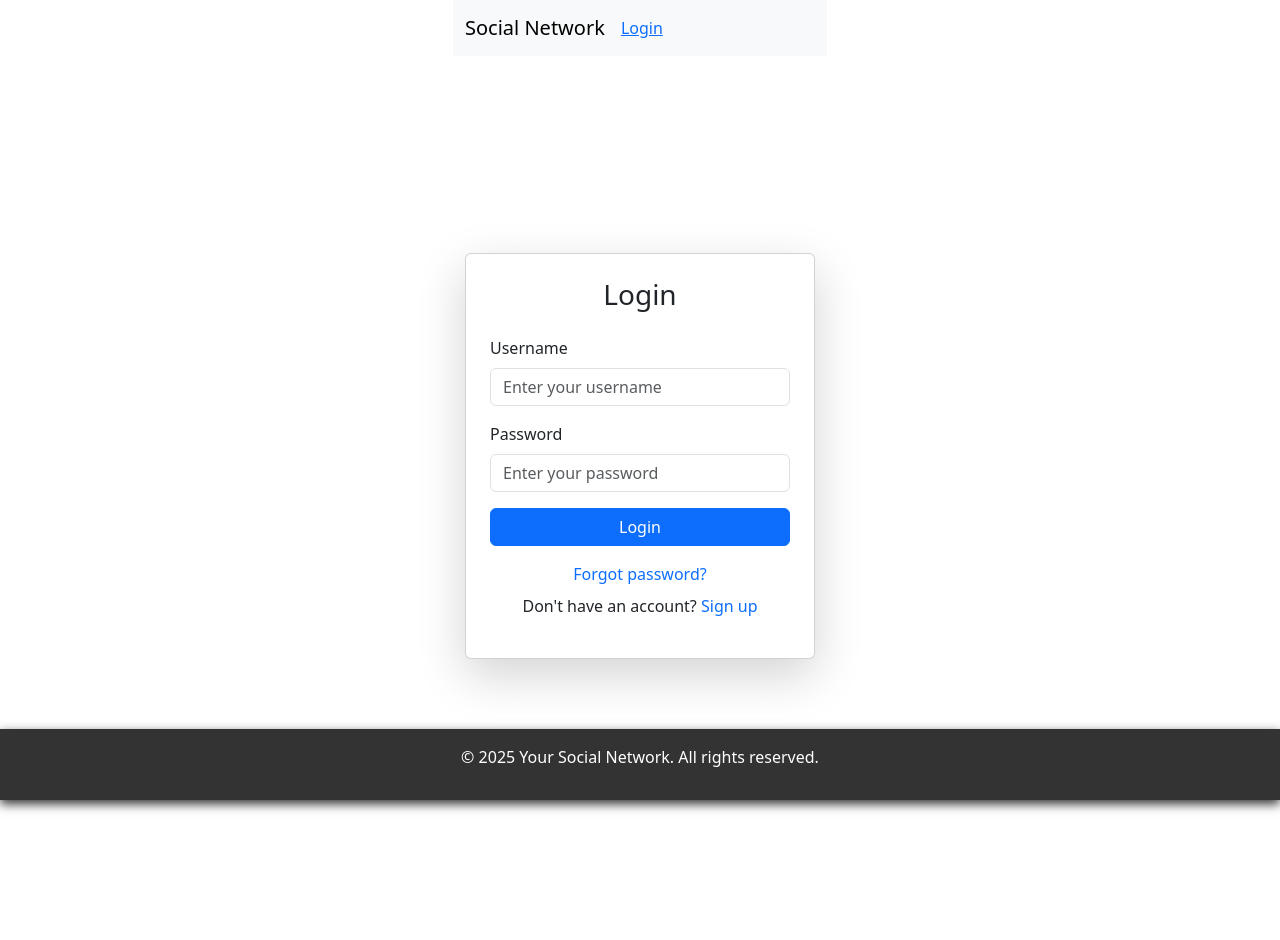
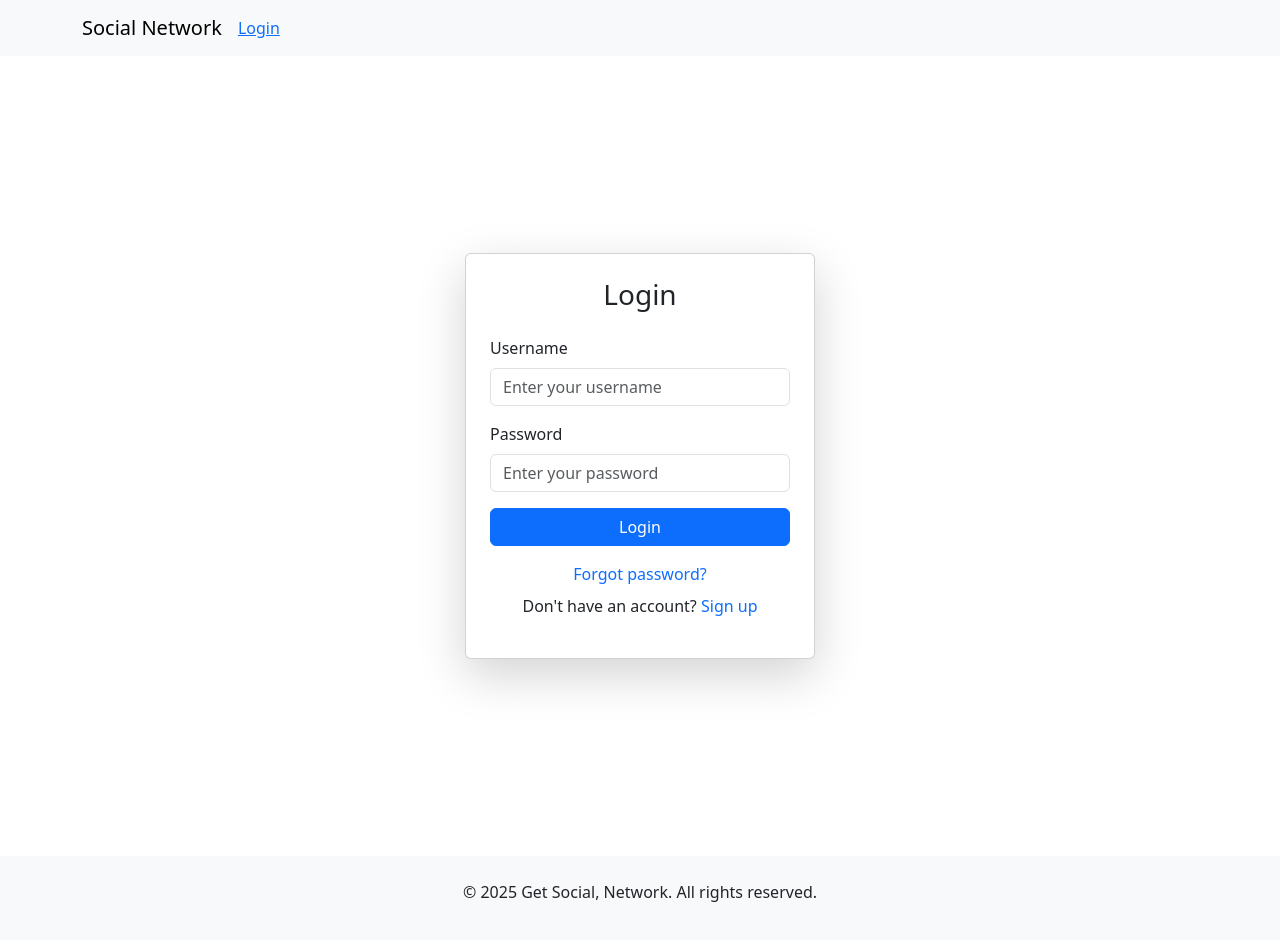
Before and after one commit to jcbrooks88/my-social-network-api, a React (Vite) app in the folder client/: page /login in a window 1280 px wide. Shown: the top 940 px of the page. Before the commit the page ends 856 px from the top, so only its background shows below. Built offline with nearby package versions, Linux system fonts and the light colour scheme.

Commit message:
Bootstrap footer update

```diff
--- a/client/src/App.tsx
+++ b/client/src/App.tsx
@@ -8,10 +8,10 @@ import BlogPage from "./pages/BlogPage";
 
 //import Navbar from "./components/Navbar";
 import NavBarUpdate from "./components/NavBarUpdate";
-import Footer from "./components/Footer";
+import Footer from "./components/FooterUpdate";
 import ProtectedRoute from "./components/ProtectedRoute";
 
-import './assets/global.css';
+// import './assets/global.css';
 
 const App = () => {
   return (
--- /dev/null
+++ b/client/src/components/FooterUpdate.tsx
@@ -0,0 +1,13 @@
+import Container from 'react-bootstrap/Container';
+
+const Footer = () => {
+  return (
+    <footer className="bg-light text-center text-lg-start">
+      <Container className="p-4">
+        <p className="text-center">&copy; {new Date().getFullYear()} Get Social, Network. All rights reserved.</p>
+      </Container>
+    </footer>
+  );
+}
+
+export default Footer;
```
